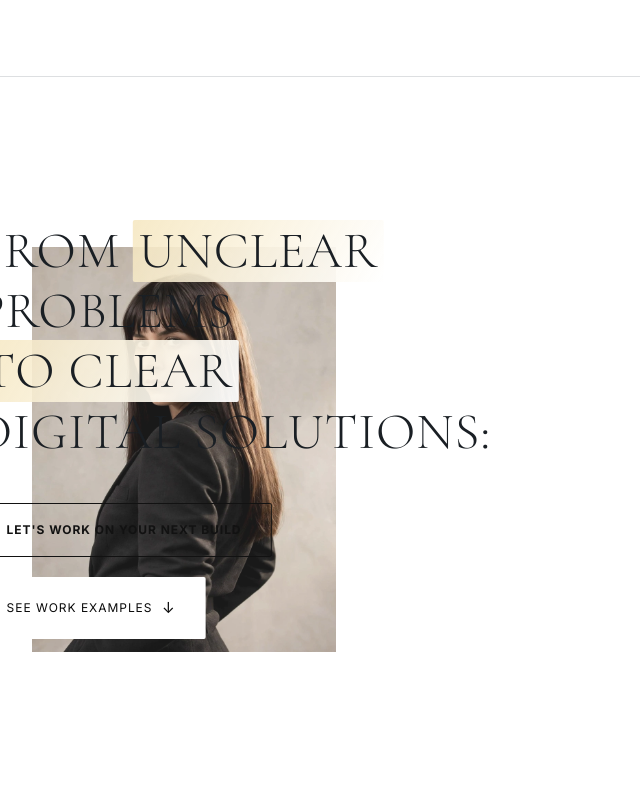
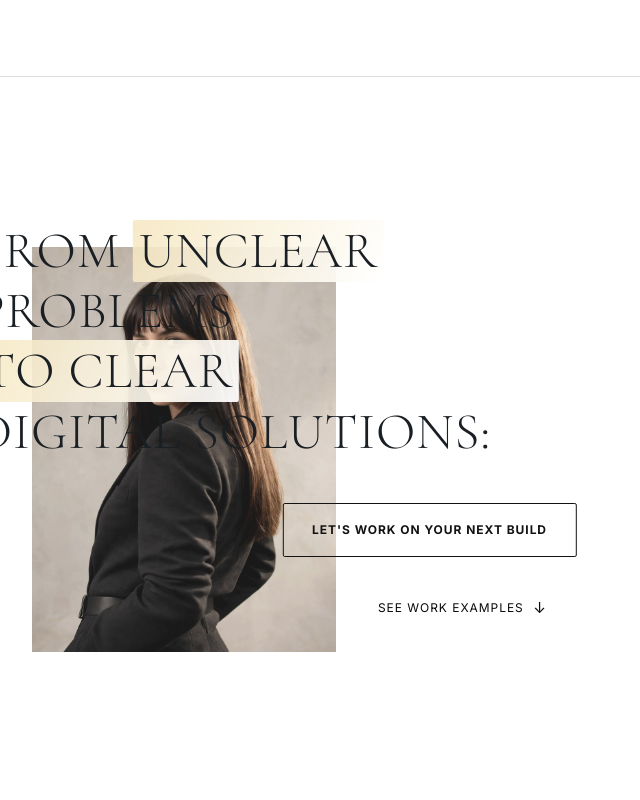
Before and after one commit to Irene2828/porfoliojuly, a Next.js app: page / in a window 1280 px wide. Shown: the top 800 px of the page, without its empty margins (0-640 px from the left). Built offline with nearby package versions, Linux system fonts and the light colour scheme; no server answers; the database is empty.

Commit message:
Align CTAs by right side

```diff
--- a/src/app/components/Hero.css
+++ b/src/app/components/Hero.css
@@ -257,7 +257,7 @@
 .hero-ctas {
   display: flex;
   flex-direction: column; /* stacked vertically */
-  align-items: flex-start; /* left-aligned */
+  align-items: flex-end; /* right-aligned */
   gap: 1.25rem;
   margin-top: 2.53rem; /* compensated to keep CTAs locked in place */
 }
```
